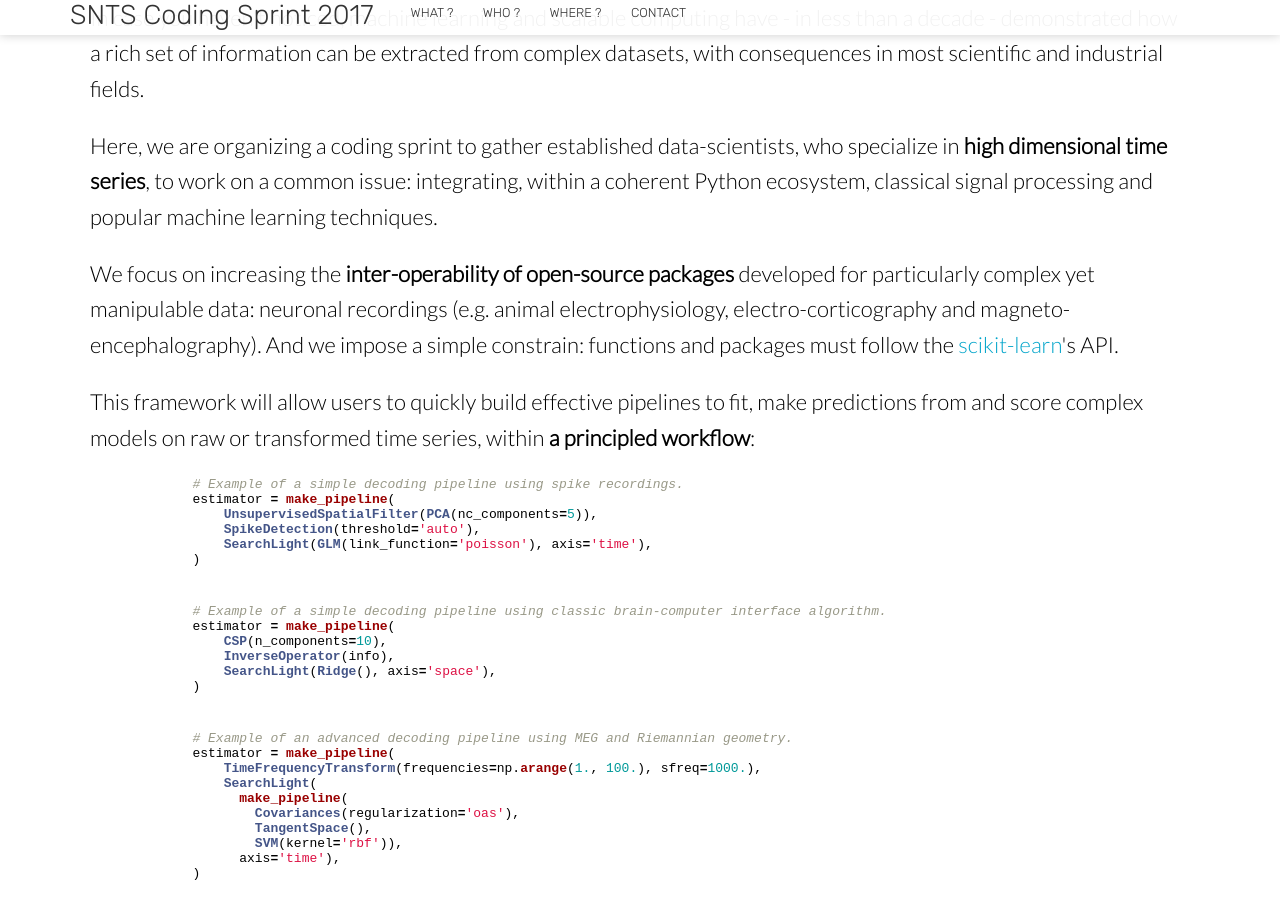
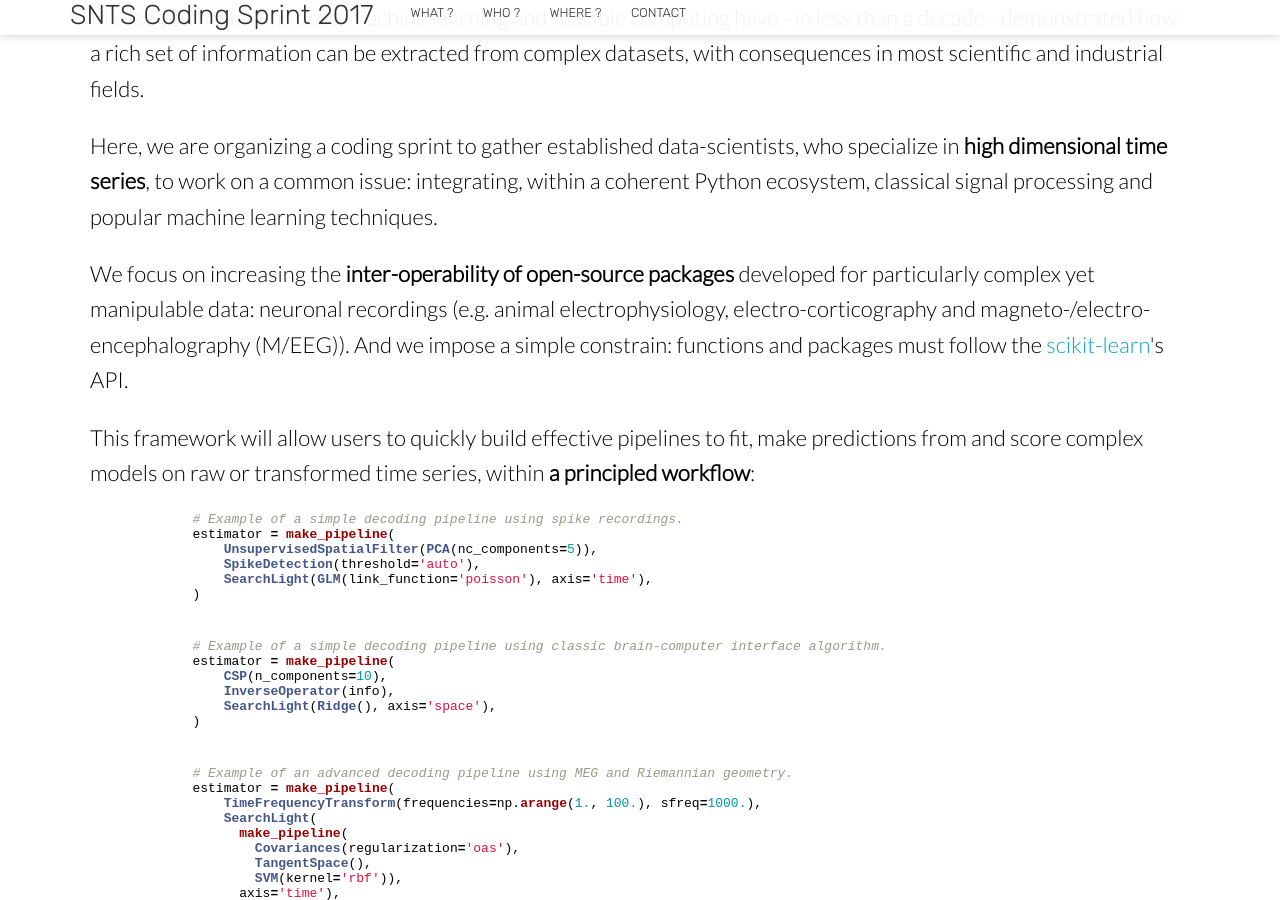
Before and after one commit to mne-tools/sprint2019, a Jekyll site: the page built from index.html, in a window 1280 px wide and 900 px high, scrolled down 1145 px. Built offline with Jekyll 4.4.1, drawn with Linux system fonts in a browser that asks for light colours; nearby versions of some CDN libraries; the list of posts is cut into pages by our own code; some of the changed text lies outside the part shown.

Commit message:
Cosmit again

```diff
--- a/index.html
+++ b/index.html
@@ -37,7 +37,7 @@ map:
 					Here, we are organizing a coding sprint to gather established data-scientists, who specialize in <b>high dimensional time series</b>, to work on a common issue: integrating, within a coherent Python ecosystem, classical signal processing and popular machine learning techniques.
         </p>
         <p class="editable">
-          We focus on increasing the <b>inter-operability of open-source packages</b> developed for particularly complex yet manipulable data: neuronal recordings (e.g. animal electrophysiology, electro-corticography and magneto-encephalography). And we impose a simple constrain: functions and packages must follow the <a href="scikit-learn.org">scikit-learn</a>'s API.
+          We focus on increasing the <b>inter-operability of open-source packages</b> developed for particularly complex yet manipulable data: neuronal recordings (e.g. animal electrophysiology, electro-corticography and magneto-/electro-encephalography (M/EEG)). And we impose a simple constrain: functions and packages must follow the <a href="http://scikit-learn.org/stable/">scikit-learn</a>'s API.
 				</p>
         <p class="editable">
           This framework will allow users to quickly build effective pipelines to fit, make predictions from and score complex models on raw or transformed time series, within <b>a principled workflow</b>:
```
Also changed, not shown: _staff_members/mainak.md (+1 -1 lines).
